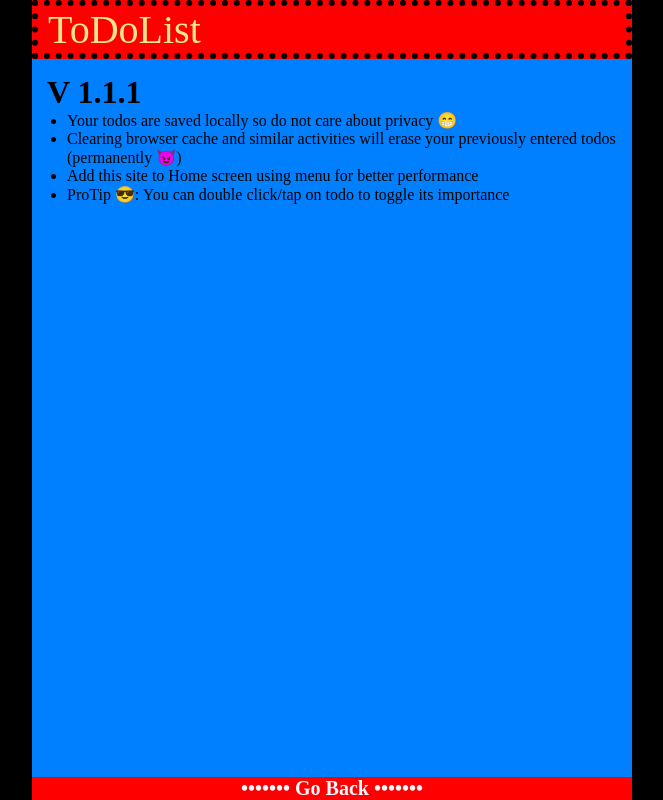
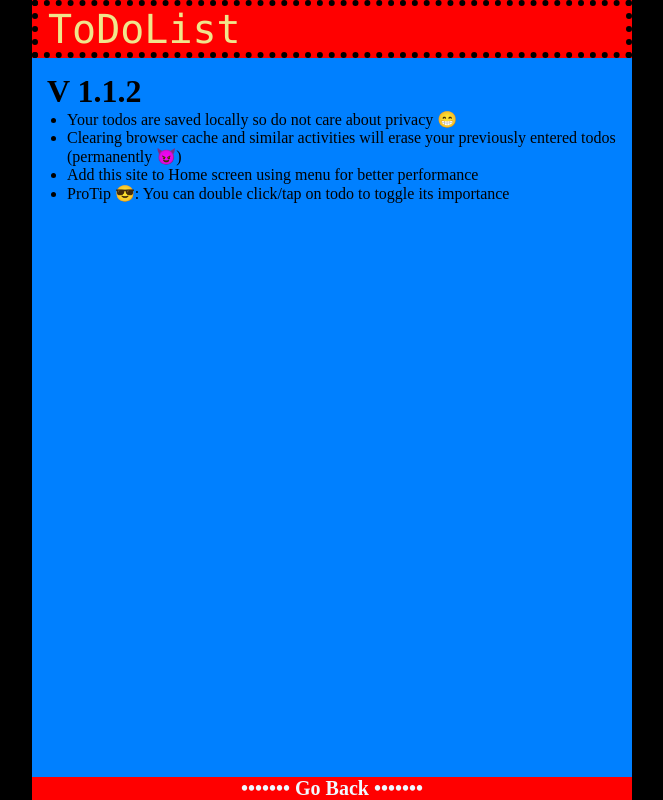
Before and after one commit to SatvikG7/react-to-do-list, a React (Create React App) app: page /about in a window 1280 px wide. Shown: the whole page, without its empty margins (308-971 px from the left). Built offline with nearby package versions, Linux system fonts and the light colour scheme.

Commit message:
add font fallback

```diff
--- a/src/App.js
+++ b/src/App.js
@@ -7,7 +7,7 @@ import Footer from "./components/Footer";
 import About from "./components/About";
 
 // *** Version ***
-const version = "1.1.1";
+const version = "1.1.2";
 
 
 function App() {
--- a/src/index.css
+++ b/src/index.css
@@ -38,7 +38,8 @@ body {
 }
 
 .header p {
-  font-family: "Cascadia code";
+  font-family: "Cascadia code", "Consolas", "Fira code", "Fira Sans", "fangsong",
+    "Code", "Roboto", "Helvetica";
   color: #f0e68c;
   font-size: 2.5rem;
   font-weight: 300;
@@ -47,7 +48,9 @@ body {
 }
 
 .btn {
-  font-family: sans-serif;
+  font-family: "Cascadia code", "Consolas", "Fira code", "Fira Sans", "fangsong",
+    "Code", "Roboto", "Helvetica";
+
   text-transform: uppercase;
   background: #303f9f;
   color: #f0e68c;
```
